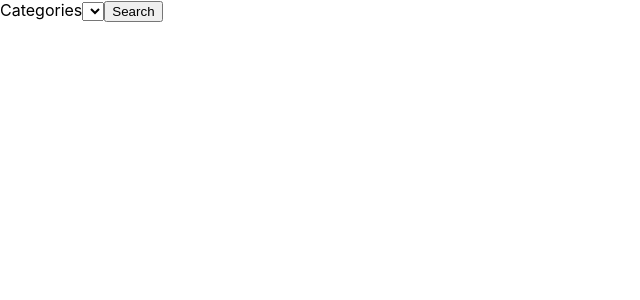
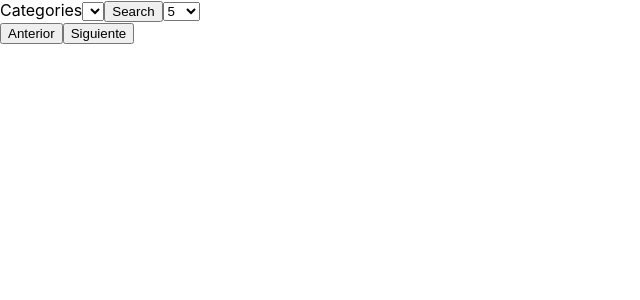
Before and after one commit to JerryJHC/photocat_react, a React (Create React App) app: page / in a window 1280 px wide. Shown: the top 300 px of the page, without its empty margins (0-640 px from the left). Built offline with nearby package versions, Linux system fonts and the light colour scheme; no server answers.

Commit message:
agregados botones de pagina, agregado desplegable para el limite de imagenes y funciones para gestionar la url

```diff
--- a/src/Search.js
+++ b/src/Search.js
@@ -34,12 +34,21 @@ class Search extends Component {
   searchCats = () => {
     let searchURL = catURL.replace('<limit>', this.state.limit).replace('<page>', this.state.page).replace('<category>', document.getElementById("categories").selectedOptions[0].value);
     ajax('GET', searchURL).then(this.setCats).catch(() => console.log("Error : AJAX CATS"));
+    console.log(searchURL);
   }
 
   renderOption(category) {
     return (
-      <option value={category.id}>{category.name}</option>
+      <option key={category.id} value={category.id}>{category.name}</option>
     );
+  }
+
+  setLimit = (event) => {
+    this.setState({ limit: event.target.selectedOptions[0].value });
+  }
+
+  setPage = (event) => {
+    this.setState(  { page: this.state })
   }
 
   render() {
@@ -50,7 +59,14 @@ class Search extends Component {
           {this.state.categories.map(this.renderOption)}
         </select>
         <button onClick={this.searchCats}>Search</button>
+        <select id="limits" onChange={this.setLimit}>
+          <option>5</option>
+          <option>10</option>
+          <option>25</option>
+        </select>
         <Gallery cats={this.state.cats} />
+        <button id="prev" onClick={this.setPage}>Anterior</button>
+        <button id="next" onClick={this.setPage}>Siguiente</button>
       </div>
     )
   }
```
